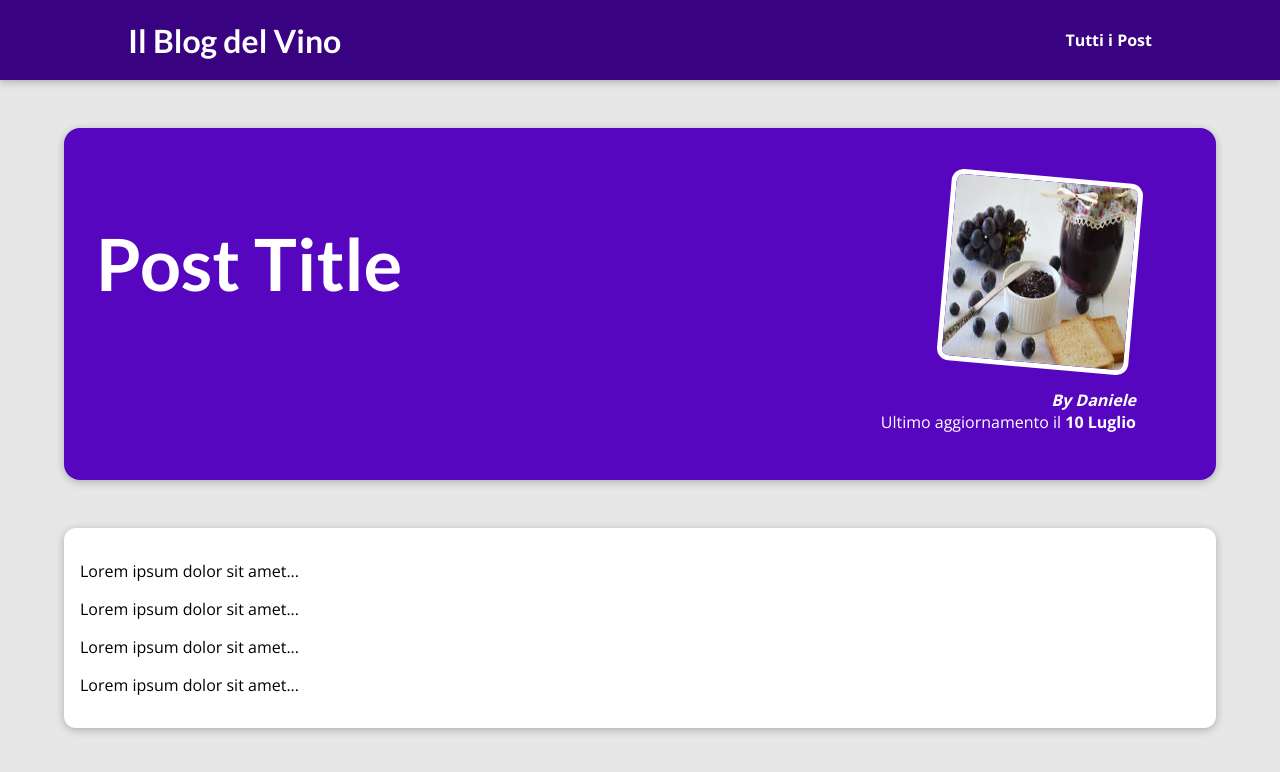
After one commit to danielino-87/my_site, a Django app: template blog/templates/blog/post-detail.html in a window 1280 px wide. The commit adds this page. Shown: the top 772 px of the page. Run offline with Django 3.2, Linux system fonts and the light colour scheme; the template is opened without the code that fills it, so the values that code supplies are empty.

```diff
--- /dev/null
+++ b/blog/static/blog/post-detail.css
@@ -0,0 +1,62 @@
+body {
+    background-color: #e7e7e7;
+  }
+
+  #main-navigation {
+    background-color: #390281;
+    box-shadow: 0 2px 8px rgba(0, 0, 0, 0.25);
+  }
+
+  #summary {
+    margin: 8rem auto 3rem auto;
+    padding: 2rem;
+    width: 90%;
+    max-width: 90rem;
+    border-radius: 16px;
+    background-color: #5706c0;
+    position: relative;
+    box-shadow: 0 2px 8px rgba(0, 0, 0, 0.25);
+    height: 22rem;
+  }
+
+  #summary h2 {
+    color: white;
+    font-size: 4.5rem;
+  }
+
+  #summary article {
+    position: absolute;
+    top: 2rem;
+    right: 3rem;
+    padding: 1rem 2rem;
+    border-radius: 12px;
+    text-align: right;
+    color: white;
+  }
+
+  #summary article img {
+    width: 12rem;
+    height: 12rem;
+    border-radius: 12px;
+    transform: rotateZ(5deg);
+    border: 5px solid white;
+    margin-bottom: 1rem;
+  }
+
+  #summary address {
+    font-weight: bold;
+  }
+
+  #summary time {
+    font-weight: bold;
+  }
+
+  main {
+    width: 90%;
+    max-width: 90rem;
+    margin: 3rem auto;
+    background-color: white;
+    padding: 1rem;
+    border-radius: 12px;
+    box-shadow: 0 2px 8px rgba(0, 0, 0, 0.25);
+  }
--- a/blog/templates/blog/includes/post.html
+++ b/blog/templates/blog/includes/post.html
@@ -2,7 +2,7 @@
 
 <li>
          <article class="post">
-             <a href="">
+             <a href="{% url "post-detail-page" "uva-fragola" %}">
                 <img src="{%static "blog/images/uva_fragola_bianca.jfif" %}" alt="Uva Fragola" />
                 <div class="post__content">
                 <h3>La nostra Uva e il nostro terreno</h3>
--- /dev/null
+++ b/blog/templates/blog/post-detail.html
@@ -0,0 +1,51 @@
+{% extends 'base.html' %}
+{% load static %}
+
+{% block title %}
+  This Post Title
+{% endblock  %}
+
+
+{% block css_files %}
+  <link rel="stylesheet" href="{% static "blog/post-detail.css"%}">
+
+
+{% endblock  %}
+
+
+
+{% block  body %}
+  <section id="summary">
+
+   <h2>Post Title </h2>
+   <article>
+      <img src="{%static "blog/images/marmellata-uva-fragola.jfif" %}" alt="Post Title" />
+      <address> By Daniele </address>
+      <div>
+       Ultimo aggiornamento il <time>10 Luglio</time>
+      </div>
+
+   </article>
+  </section>
+
+  <main>
+    <p>
+       Lorem ipsum dolor sit amet...
+
+    </p>
+      <p>
+       Lorem ipsum dolor sit amet...
+
+    </p>
+      <p>
+       Lorem ipsum dolor sit amet...
+
+    </p>
+      <p>
+       Lorem ipsum dolor sit amet...
+
+    </p>
+
+  </main>
+
+{% endblock %}
--- a/blog/views.py
+++ b/blog/views.py
@@ -11,5 +11,5 @@ def starting_page (request):
 def posts (request):
     return render (request,"blog/all-posts.html" )
 
-def single_post(request):
-    pass
+def single_post(request,slug):
+    return render (request , "blog/post-detail.html")
--- a/templates/base.html
+++ b/templates/base.html
@@ -16,10 +16,10 @@
 
 <body>
     <header id="main-navigation">
-     <h1> <a href="">Il Blog del Vino</a></h1>
+     <h1> <a href="{% url "starting-page" %}">Il Blog del Vino</a></h1>
 
      <nav>
-     <a href="">Tutti i Post</a>
+     <a href="{% url 'posts-page' %}">Tutti i Post</a>
      </nav>
   </header>
 
```
